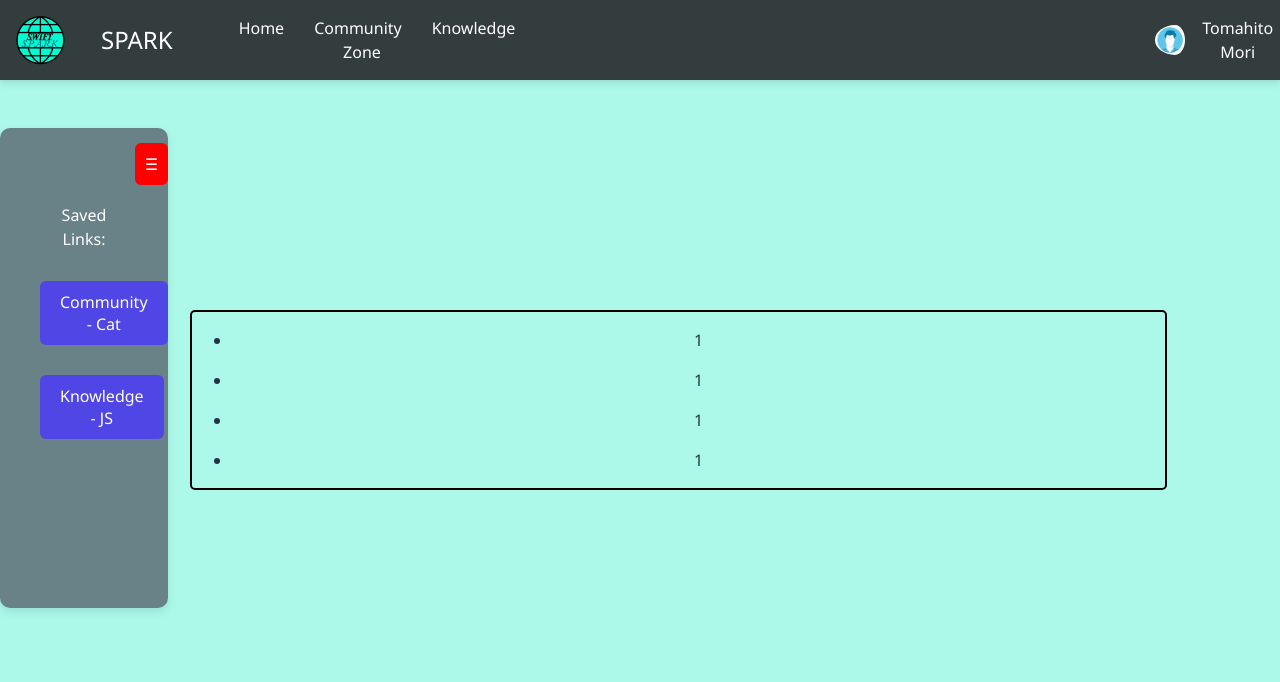
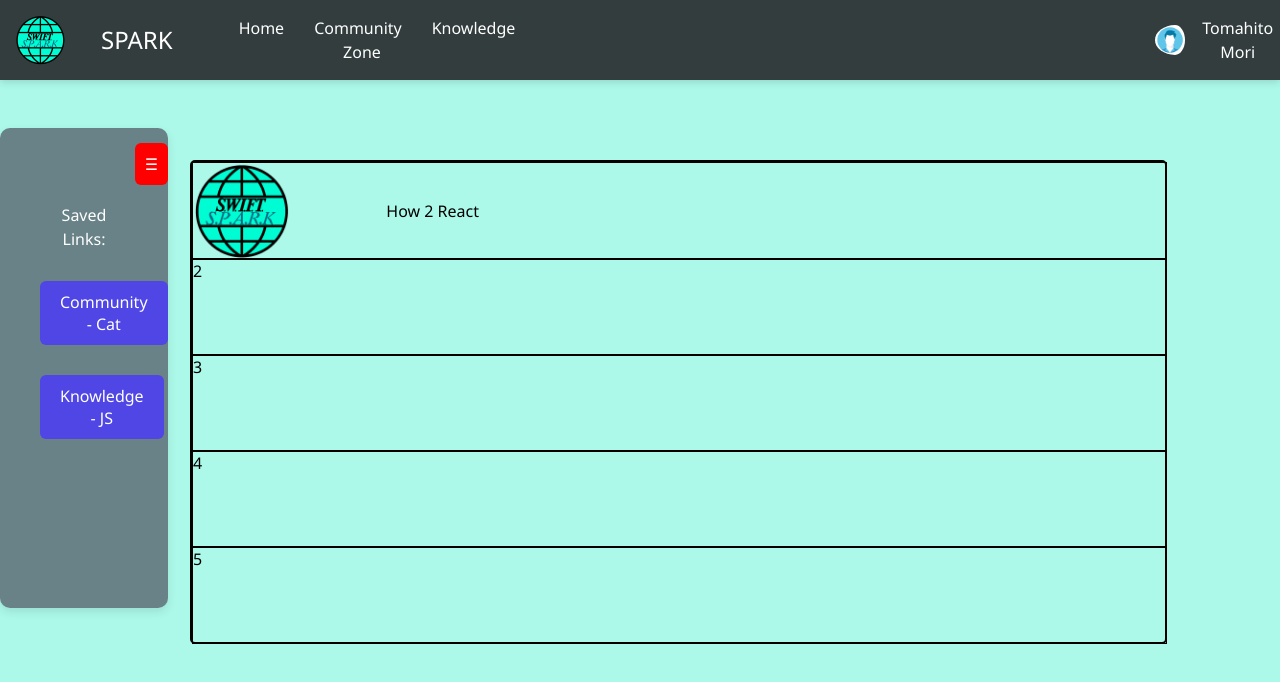
Before and after one commit to BeanWritesSomeCode/Swift-Hackathon-2025, a React (Vite) app in the folder my-app/: page /knowledge/js in a window 1280 px wide. Shown: the top 682 px of the page. Built offline with nearby package versions, Linux system fonts and the light colour scheme.

Commit message:
Did some stuff

```diff
--- a/my-app/src/components/JSPage.jsx
+++ b/my-app/src/components/JSPage.jsx
@@ -1,16 +1,16 @@
 import MainContainer from './Main-Container'
 import App from "@/App.jsx";
 import '../css/jspage.css'
+import thing from "@/assets/sparkDarker.png"
 function JSPage() {
     return (
         <>
             <div className="forum-container">
-                <ul>
-                    <li><div><p>1</p></div></li>
-                    <li><div><p>1</p></div></li>
-                    <li><div><p>1</p></div></li>
-                    <li><div><p>1</p></div></li>
-                </ul>
+                <div className='forum-row'><img alt='img' src={thing}></img><p>How 2 React</p></div>
+                <div className='forum-row'>2</div>
+                <div className='forum-row'>3</div>
+                <div className='forum-row'>4</div>
+                <div className='forum-row'>5</div>
             </div>
         </>
     )
--- a/my-app/src/css/jspage.css
+++ b/my-app/src/css/jspage.css
@@ -4,7 +4,30 @@
     border-width: 2px;
     border-style: solid;
     border-radius: 5px;
-    height: 80%;
+    height: 100%;
     width: 80%;
     margin-left: 13%;
+    display: grid;
+    grid-template-columns: 100%;
+    grid-template-rows: 20% 20% 20% 20% 20%;
 }
+.forum-row {
+    width: 100%;
+    height: 100%;
+    border: 1px solid black;
+    text-align: left;
+    color: black;
+    align-content: center;
+    display: flex;
+}
+.forum-row p {
+    text-align: center;
+    align-self: center;
+    margin-left: 10%;
+}
+.forum-row img {
+    max-height: 100%;
+}
+#root {
+    height: 60vh;
+}
```
